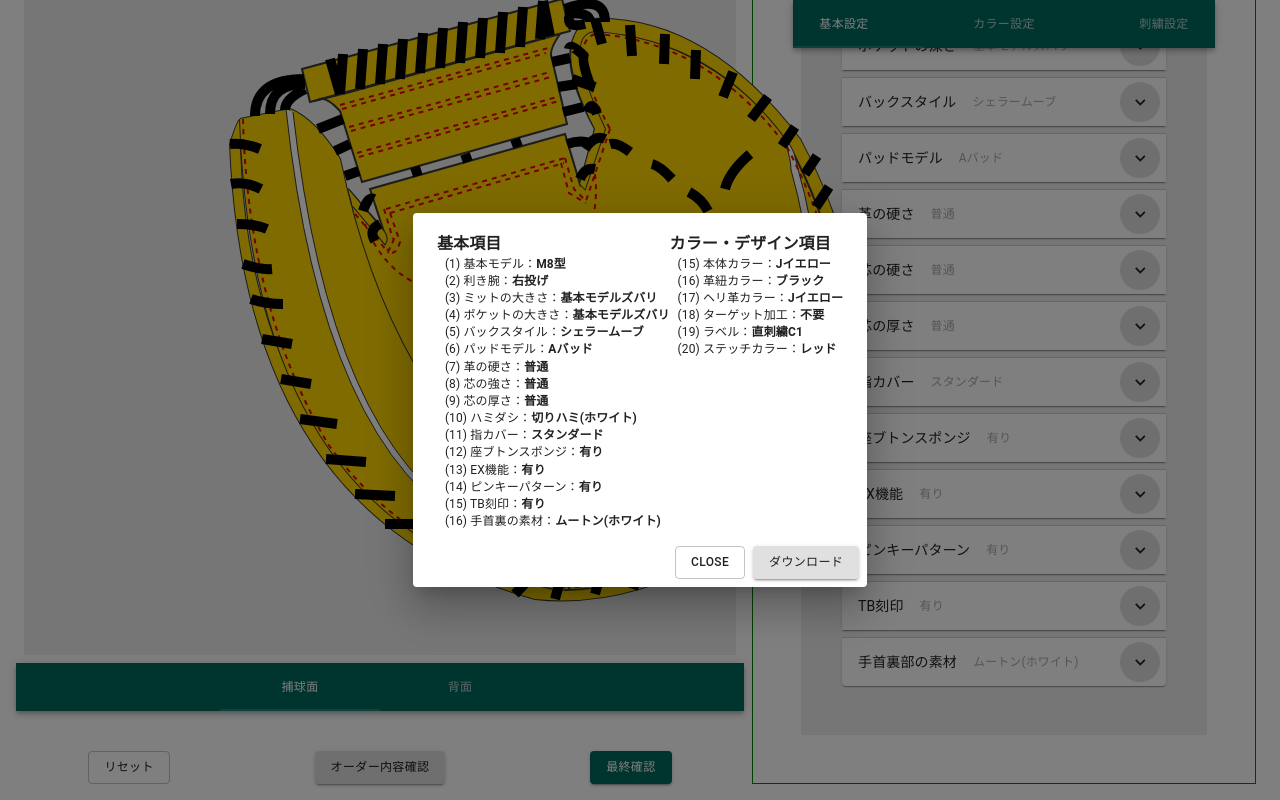
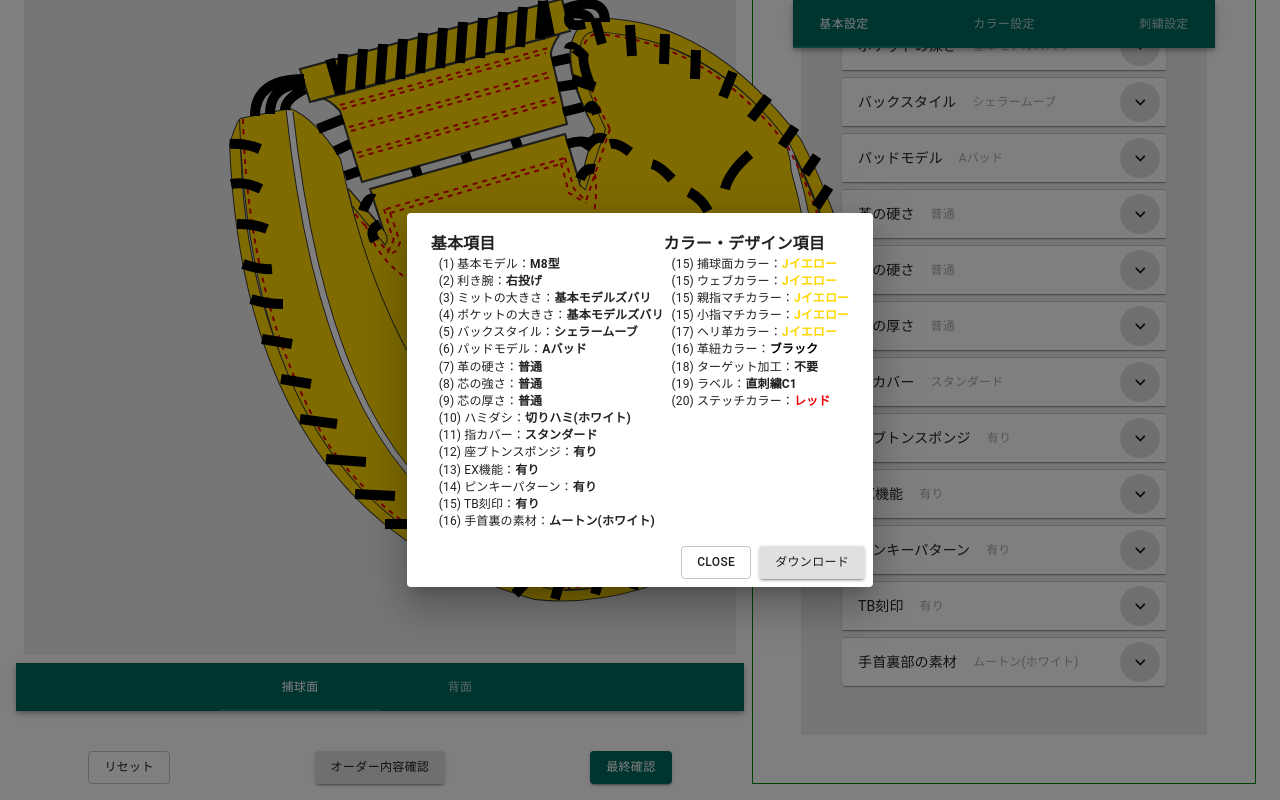
Before and after one commit to tomoki33kurita/bb-order-system, a Next.js app: page / in a window 1280 px wide. Both pictures are taken after a click on the button "オーダー内容確認". Shown: the part 349-1149 px from the top of the page. Built offline with nearby package versions, Linux system fonts and the light colour scheme; what pdfmake would draw is missing.

Commit message:
Update several parts

```diff
--- a/src/container/PdfDialog.tsx
+++ b/src/container/PdfDialog.tsx
@@ -142,26 +142,44 @@ const PdfDialog: React.FC<Props> = ({ state, open, handleClose }) => {
               カラー・デザイン項目
             </Box>
             <Box ml={1}>
-              (15) 本体カラー：
-              <Box component="span" fontWeight="bold">
+              (15) 捕球面カラー：
+              <Box component="span" fontWeight="bold" color={state.leatherColor.color === '#fff' ? 'black' : state.leatherColor.color}>
                 {state.leatherColor.label}
               </Box>
             </Box>
             <Box ml={1}>
+              (15) ウェブカラー：
+              <Box component="span" fontWeight="bold" color={state.webColor.color === '#fff' ? 'black' : state.webColor.color}>
+                {state.webColor.label}
+              </Box>
+            </Box>
+            <Box ml={1}>
+              (15) 親指マチカラー：
+              <Box component="span" fontWeight="bold" color={state.thumbMachiColor.color === '#fff' ? 'black' : state.thumbMachiColor.color}>
+                {state.thumbMachiColor.label}
+              </Box>
+            </Box>
+            <Box ml={1}>
+              (15) 小指マチカラー：
+              <Box component="span" fontWeight="bold" color={state.littleMachiColor.color === '#fff' ? 'black' : state.littleMachiColor.color}>
+                {state.littleMachiColor.label}
+              </Box>
+            </Box>
+            <Box ml={1}>
+              (17) ヘリ革カラー：
+              <Box component="span" fontWeight="bold" color={state.edgeColor.color === '#fff' ? 'black' : state.edgeColor.color}>
+                {state.edgeColor.label}
+              </Box>
+            </Box>
+            <Box ml={1}>
               (16) 革紐カラー：
-              <Box component="span" fontWeight="bold">
+              <Box component="span" fontWeight="bold" color={state.leatherString.color === '#fff' ? 'black' : state.leatherString.color}>
                 {state.leatherString.label}
               </Box>
             </Box>
             <Box ml={1}>
-              (17) ヘリ革カラー：
-              <Box component="span" fontWeight="bold">
-                {state.edgeColor.label}
-              </Box>
-            </Box>
-            <Box ml={1}>
               (18) ターゲット加工：
-              <Box component="span" fontWeight="bold">
+              <Box component="span" fontWeight="bold" color={state.targetSet.color === '#fff' ? 'black' : state.targetSet.color}>
                 {state.targetSet.label}
               </Box>
             </Box>
@@ -173,7 +191,7 @@ const PdfDialog: React.FC<Props> = ({ state, open, handleClose }) => {
             </Box>
             <Box ml={1}>
               (20) ステッチカラー：
-              <Box component="span" fontWeight="bold">
+              <Box component="span" fontWeight="bold" color={state.stitchColor.color === '#fff' ? 'black' : state.stitchColor.color}>
                 {state.stitchColor.label}
               </Box>
             </Box>
--- a/src/container/canvasFunctions/stitch.ts
+++ b/src/container/canvasFunctions/stitch.ts
@@ -63,7 +63,7 @@ export const stitch = (ctx: CanvasRenderingContext2D, color: string, targetColor
 
   // 小指芯先端から小指マチの開始地点まで
   ctx.moveTo(530, 45)
-  ctx.quadraticCurveTo(643, 52, 722, 158)
+  ctx.quadraticCurveTo(643, 52, 723, 158)
 
   // 小指マチ部分
   ctx.quadraticCurveTo(851, 405, 650, 553)
--- a/src/container/canvasFunctions/web.ts
+++ b/src/container/canvasFunctions/web.ts
@@ -26,7 +26,7 @@ export const webTop = (ctx: CanvasRenderingContext2D, color: string): void => {
   ctx.fillStyle = color
   ctx.beginPath()
   // ウェブ先端上線左
-  ctx.moveTo(237, 80)
+  ctx.moveTo(235, 80)
   // ウェブ先端上線右
   ctx.lineTo(497, 10)
   // ウェブ先端右線下
@@ -34,7 +34,7 @@ export const webTop = (ctx: CanvasRenderingContext2D, color: string): void => {
   // 下線右側左
   ctx.lineTo(245, 113)
   // 左線上
-  ctx.lineTo(237, 80)
+  ctx.lineTo(235, 80)
   ctx.closePath()
   ctx.fill()
   ctx.stroke()
--- a/src/container/designations/ColoringSet.tsx
+++ b/src/container/designations/ColoringSet.tsx
@@ -75,7 +75,7 @@ const ColoringSet: React.FC<Props> = ({ state, value, dispatch }) => {
   return (
     <TabPanel value={value} index={1}>
       <AccordionRadio
-        summary={'本体カラー'}
+        summary={'捕球面カラー'}
         selectedLabel={leatherColor.label}
         selectedColor={leatherColor.color}
         defaultValue={leatherColor.value}
```
